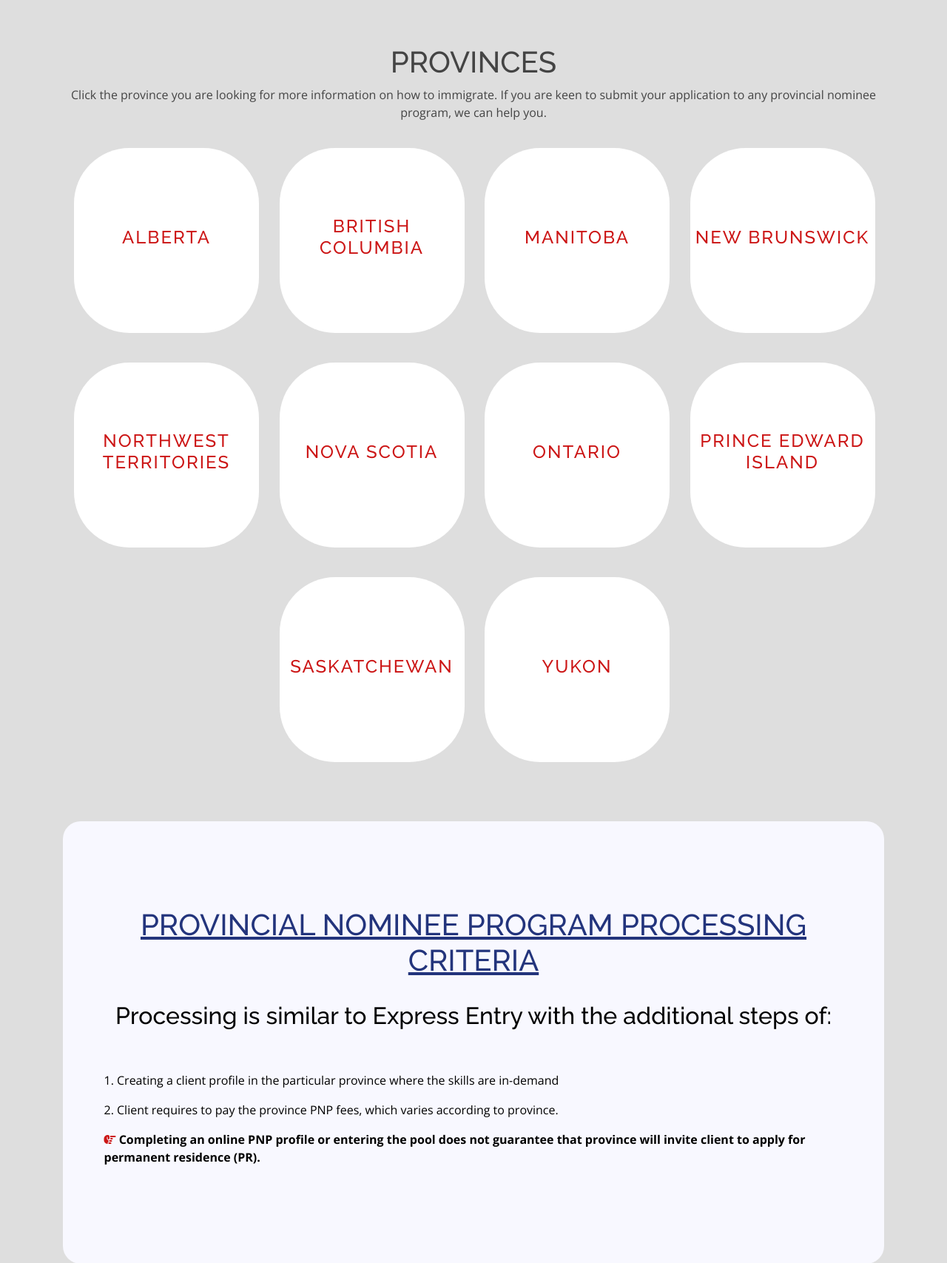
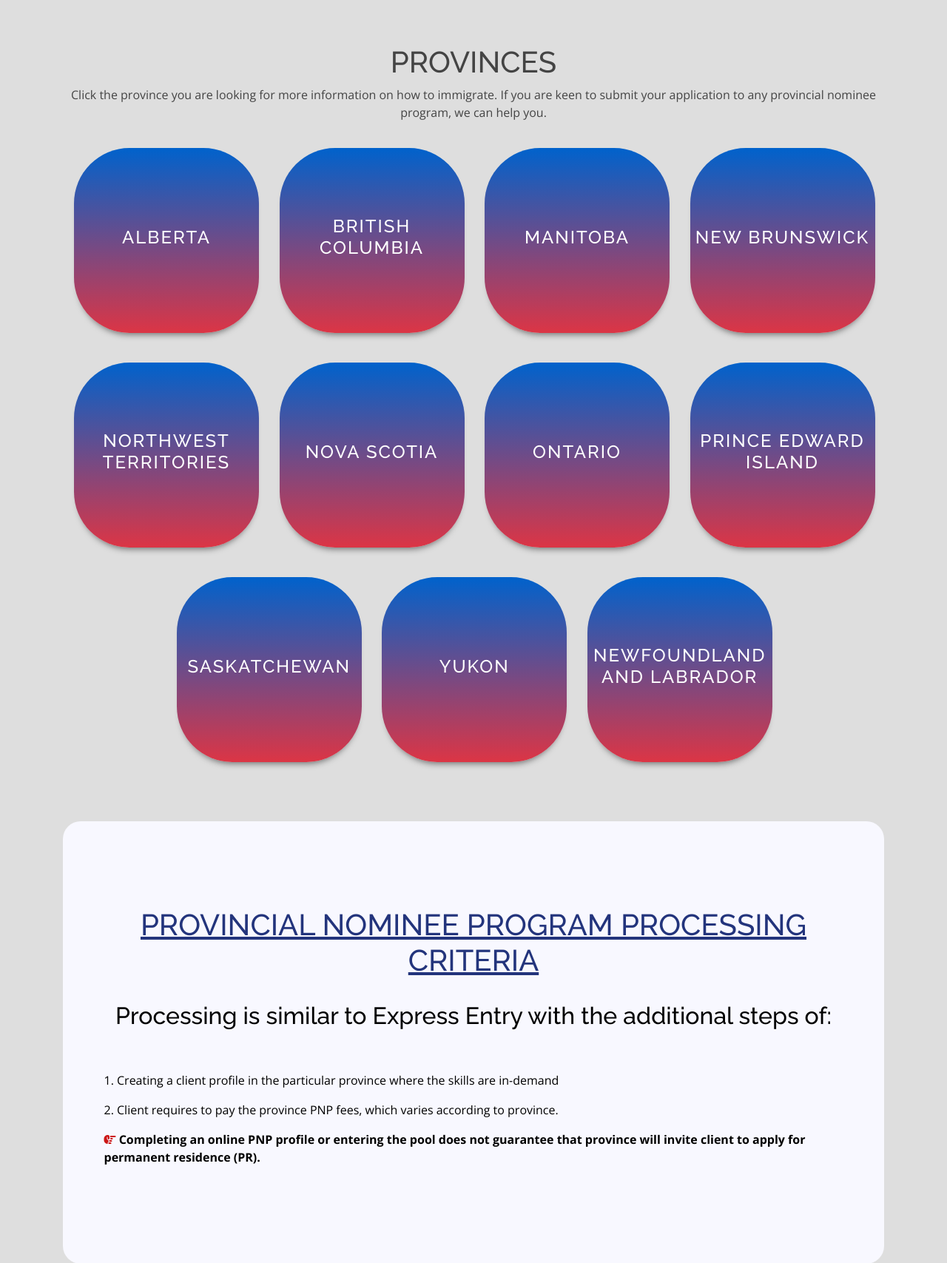
Before and after one commit to Unisight-Technologies/visa-to-america-canada, a Django app: page /nominee/ in a window 1280 px wide. Shown: the part 1140-2847 px from the top of the page at 74% size. Run offline with Django 3.2, Linux system fonts and the light colour scheme; some libraries are stand-ins or nearby versions.

Commit message:
gradient added in nominee page

```diff
--- a/visa_app/static/assets/css/main.css
+++ b/visa_app/static/assets/css/main.css
@@ -309,7 +309,9 @@
   margin: 20px auto;
   width: 250px;
   height: 250px;
-  background: white;
+  background-image: linear-gradient(#0062cc, #dc3545);
+  box-shadow: 0px 8px 8px -6px rgba(0,0,0,.5);
+
   border-radius: 75px;
   font-family: 'Montserrat', sans-serif;
   font-size: 20px;
@@ -416,3 +418,10 @@
     right: 0;
   }
 }
+
+
+
+
+.cont-text {
+  color: white;
+}
--- a/visa_app/templates/nominee.html
+++ b/visa_app/templates/nominee.html
@@ -65,44 +65,49 @@
       <p style="text-align: center";>Click the province you are looking for more information on how to immigrate. If you are keen to submit your application to any provincial nominee program, we can help you.</p>
 
 
-      <div class="col-lg-3" >
-        <div class="container-card" style="text-align:center";><a href="https://onecanadavisa.squarespace.com/alberta"><h4>ALBERTA</h4></a></div>
+      <div class="col-lg-3" id="grad" >
+        <div class="container-card" style="text-align:center";><a class="cont-text" href="https://onecanadavisa.squarespace.com/alberta"><h4>ALBERTA</h4></a></div>
       </div>
 
-      <div class="col-lg-3" >
-      <div class="container-card" style="text-align:center";><a href="https://onecanadavisa.squarespace.com/british-columbia"><h4>BRITISH COLUMBIA</h4></a></div>
+      <div class="col-lg-3" id="grad" >
+      <div class="container-card" style="text-align:center";><a class="cont-text" href="https://onecanadavisa.squarespace.com/british-columbia"><h4>BRITISH COLUMBIA</h4></a></div>
       </div>
 
-      <div class="col-lg-3" >
-      <div class="container-card" style="text-align:center";><a href="https://onecanadavisa.squarespace.com/manitoba"><h4>MANITOBA</h4></a></div>
+      <div class="col-lg-3" id="grad" >
+      <div class="container-card" style="text-align:center";><a class="cont-text" href="https://onecanadavisa.squarespace.com/manitoba"><h4>MANITOBA</h4></a></div>
       </div>
 
-      <div class="col-lg-3" >
-      <div class="container-card" style="text-align:center";><a href="https://onecanadavisa.squarespace.com/new-brunswick-1"><h4>NEW BRUNSWICK</h4></a></div>
+      <div class="col-lg-3" id="grad" >
+      <div class="container-card" style="text-align:center";><a class="cont-text" href="https://onecanadavisa.squarespace.com/new-brunswick-1"><h4>NEW BRUNSWICK</h4></a></div>
+      </div>
+      <br><br><br>
+
+      <div class="col-lg-3" id="grad" >
+      <div class="container-card" style="text-align:center";><a class="cont-text" href="https://onecanadavisa.squarespace.com/northwest-territories"><h4>NORTHWEST TERRITORIES</h4></a></div>
       </div>
 
-      <div class="col-lg-3" >
-      <div class="container-card" style="text-align:center";><a href="https://onecanadavisa.squarespace.com/northwest-territories"><h4>NORTHWEST TERRITORIES</h4></a></div>
+      <div class="col-lg-3" id="grad" >
+      <div class="container-card" style="text-align:center";><a class="cont-text" href="https://onecanadavisa.squarespace.com/nova-scotia"><h4>NOVA SCOTIA</h4></a></div>
       </div>
 
-      <div class="col-lg-3" >
-      <div class="container-card" style="text-align:center";><a href="https://onecanadavisa.squarespace.com/nova-scotia"><h4>NOVA SCOTIA</h4></a></div>
+      <div class="col-lg-3" id="grad" >
+      <div class="container-card" style="text-align:center";> <a class="cont-text" href="https://onecanadavisa.squarespace.com/ontario-nominee-program"><h4>ONTARIO</h4></a></div>
       </div>
 
-      <div class="col-lg-3" >
-      <div class="container-card" style="text-align:center";> <a href="https://onecanadavisa.squarespace.com/ontario-nominee-program"><h4>ONTARIO</h4></a></div>
+      <div class="col-lg-3" id="grad" >
+      <div class="container-card" style="text-align:center";><a class="cont-text" href="https://onecanadavisa.squarespace.com/prince-edward-island"><h4>PRINCE EDWARD ISLAND</h4></a></div>
       </div>
 
-      <div class="col-lg-3" >
-      <div class="container-card" style="text-align:center";><a href="https://onecanadavisa.squarespace.com/prince-edward-island"><h4>PRINCE EDWARD ISLAND</h4></a></div>
+      <div class="col-lg-3" id="grad" >
+      <div class="container-card" style="text-align:center";><a class="cont-text" href="https://onecanadavisa.squarespace.com/saskatchewan"><h4>SASKATCHEWAN</h4></a></div>
       </div>
 
-      <div class="col-lg-3" >
-      <div class="container-card" style="text-align:center";><a href="https://onecanadavisa.squarespace.com/saskatchewan"><h4>SASKATCHEWAN</h4></a></div>
+      <div class="col-lg-3" id="grad" >
+      <div class="container-card" style="text-align:center";><a class="cont-text" href="https://onecanadavisa.squarespace.com/yukon"><h4>YUKON</h4></a></div>
       </div>
 
-      <div class="col-lg-3" >
-      <div class="container-card" style="text-align:center";><a href="https://onecanadavisa.squarespace.com/yukon"><h4>YUKON</h4></a></div>
+      <div class="col-lg-3" id="grad" >
+      <div class="container-card" style="text-align:center";><a class="cont-text" href="https://onecanadavisa.squarespace.com/newfoundland-and-labrador"><h4>NEWFOUNDLAND AND LABRADOR</h4></a></div>
       </div>
 
   </div>
```
